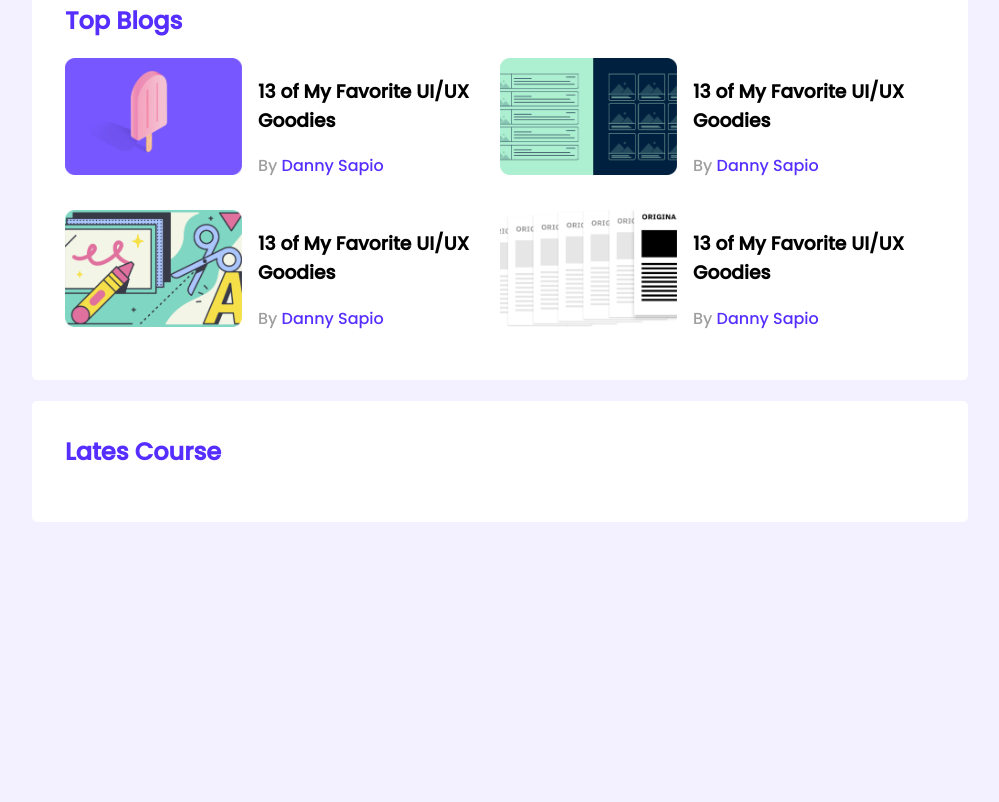
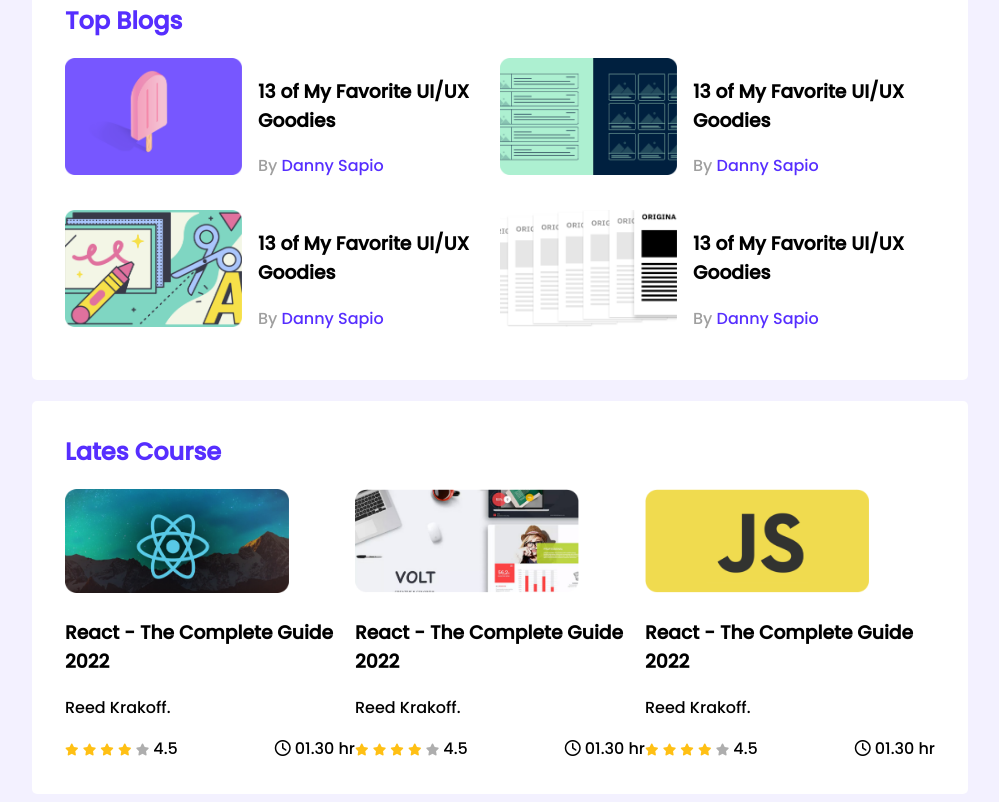
Before and after one commit to abutaiab2021/leader-board-css3, a plain HTML site: page index.html in a window 1280 px wide. Shown: the part 329-1131 px from the top of the page, without its empty margins (140-1139 px from the left). Before the commit the page ends 859 px from the top, so only its background shows below. Drawn offline with Linux system fonts and the light colour scheme.

Commit message:
third section complete

```diff
--- a/index.html
+++ b/index.html
@@ -5,6 +5,8 @@
     <meta http-equiv="X-UA-Compatible" content="IE=edge">
     <meta name="viewport" content="width=device-width, initial-scale=1.0">
     <title>Leader Board</title>
+    <!-- font Awesome -->
+    <script src="https://kit.fontawesome.com/4843f3bca2.js" crossorigin="anonymous"></script>
     <!-- stylesheet -->
     <link rel="stylesheet" href="styles/style.css">
 </head>
@@ -102,6 +104,77 @@
        </section>
        <section class="container">
            <h2 class="section-title">Lates Course</h2>
+           <div class="courses">
+               <div class="course">
+                   <div class="course-banner">
+                       <img src="images/courses/course-1.png" alt="">
+                   </div>
+                   <div class="course-deatil">
+                       <h3 class="course-title">React - The Complete Guide 2022</h3>
+                       <p class="course-author">Reed Krakoff.</p>
+                   </div>
+                   <div class="course-info">
+                       <div>
+                        <i class="fas fa-star filled"></i>
+                        <i class="fas fa-star filled"></i>
+                        <i class="fas fa-star filled"></i>
+                        <i class="fas fa-star filled"></i>
+                        <i class="fas fa-star empty"></i>
+                        <span>4.5</span>
+                       </div>
+                       <div class="course-duration">
+                        <i class="far fa-clock"></i>
+                        01.30 hr
+                      </div>
+                   </div>
+               </div>
+               <div class="course">
+                   <div class="course-banner">
+                       <img src="images/courses/course-2.png" alt="">
+                   </div>
+                   <div class="course-deatil">
+                       <h3 class="course-title">React - The Complete Guide 2022</h3>
+                       <p class="course-author">Reed Krakoff.</p>
+                   </div>
+                   <div class="course-info">
+                       <div>
+                        <i class="fas fa-star filled"></i>
+                        <i class="fas fa-star filled"></i>
+                        <i class="fas fa-star filled"></i>
+                        <i class="fas fa-star filled"></i>
+                        <i class="fas fa-star empty"></i>
+                        <span>4.5</span>
+                       </div>
+                       <div class="course-duration">
+                        <i class="far fa-clock"></i>
+                        01.30 hr
+                      </div>
+                   </div>
+               </div>
+               <div class="course">
+                   <div class="course-banner">
+                       <img src="images/courses/course-3.png" alt="">
+                   </div>
+                   <div class="course-deatil">
+                       <h3 class="course-title">React - The Complete Guide 2022</h3>
+                       <p class="course-author">Reed Krakoff.</p>
+                   </div>
+                   <div class="course-info">
+                       <div>
+                        <i class="fas fa-star filled"></i>
+                        <i class="fas fa-star filled"></i>
+                        <i class="fas fa-star filled"></i>
+                        <i class="fas fa-star filled"></i>
+                        <i class="fas fa-star empty"></i>
+                        <span>4.5</span>
+                       </div>
+                       <div class="course-duration">
+                        <i class="far fa-clock"></i>
+                        01.30 hr
+                      </div>
+                   </div>
+               </div>
+           </div>
        </section>
     </main>
     <!-- main end -->
--- a/styles/style.css
+++ b/styles/style.css
@@ -83,3 +83,33 @@ hr{
     text-decoration: none;
     font-size: 16px;
 }
+
+/*----------------
+   Courses style
+-----------------*/
+.courses{
+    display: grid;
+    grid-template-columns: repeat(3,1fr);
+}
+
+.course .course-banner img{
+    width: 224px;
+    height: 104px;
+}
+
+.course-info{
+    display: flex;
+    align-items: center;
+    justify-content: space-between;
+}
+
+.fa-star{
+   font-size: 12px;
+}
+.fa-star.filled{
+    color: #FFC014;
+}
+
+.fa-star.empty{
+    color: #AEAEAE;
+}
```
